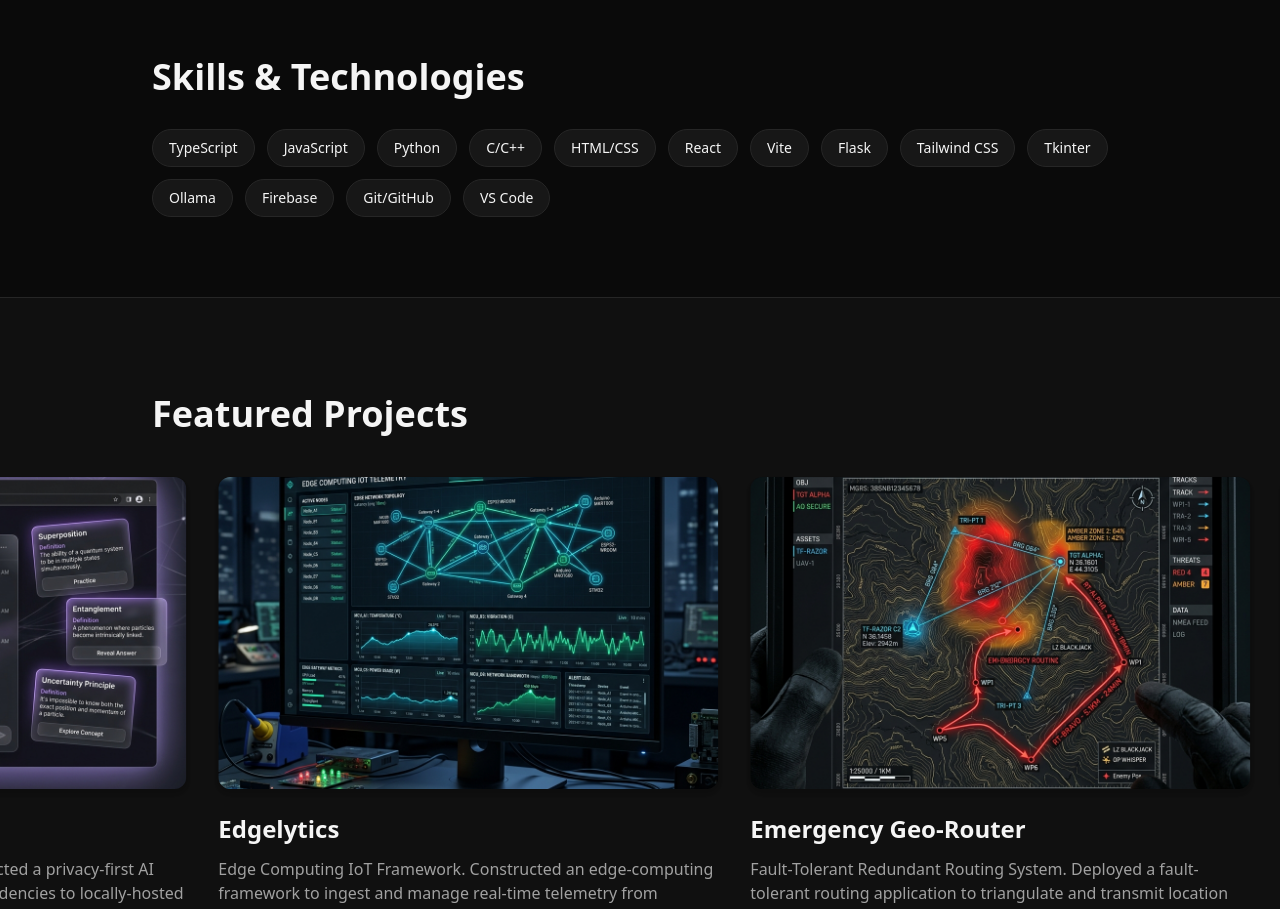
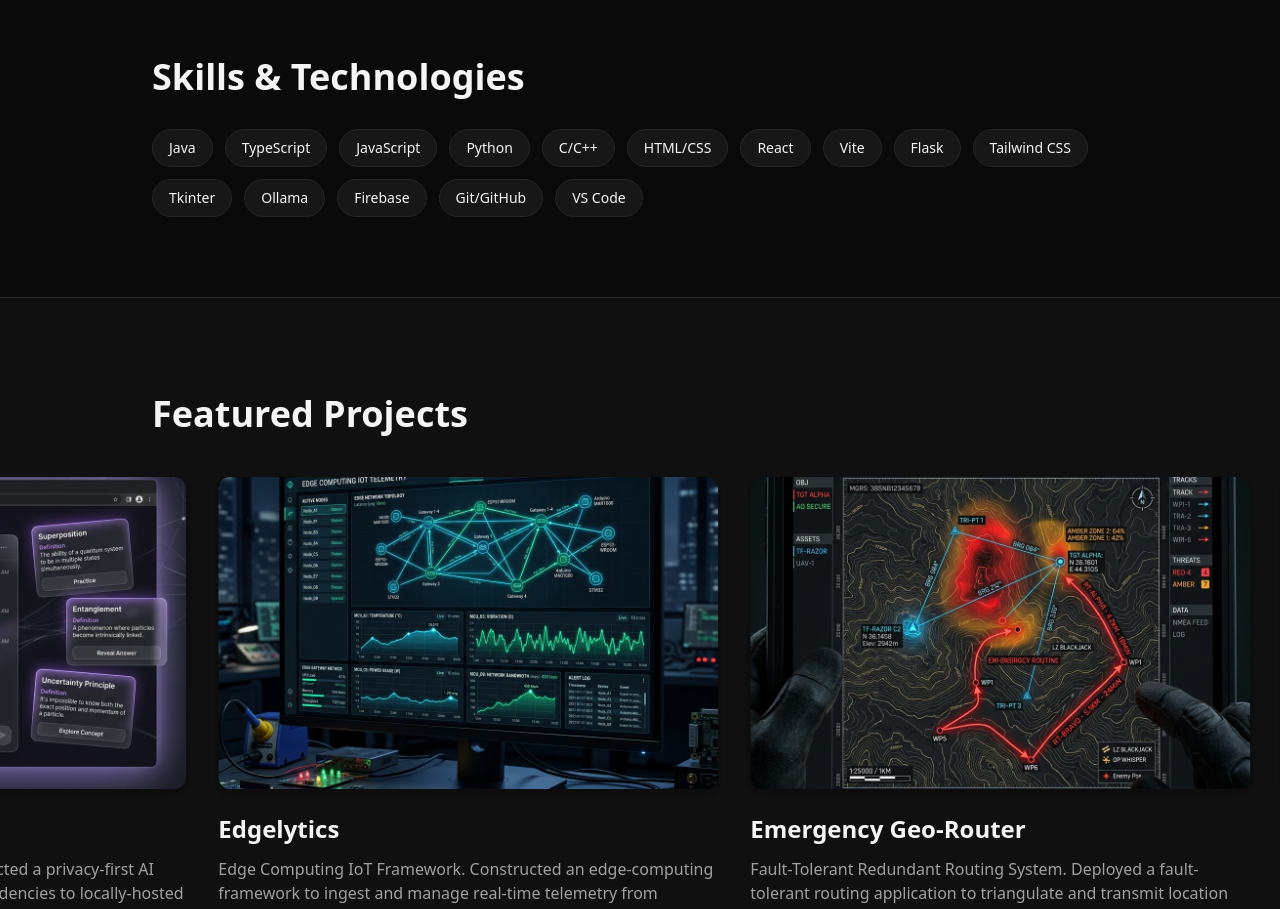
Before and after one commit to allenchandev25-del/allenchandev_portfolio, a React (Vite) app: page / in a window 1280 px wide. Shown: the part 1400-2309 px from the top of the page. Built offline with nearby package versions, Linux system fonts and the light colour scheme.

Commit message:
Update App.tsx

```diff
--- a/src/App.tsx
+++ b/src/App.tsx
@@ -39,7 +39,7 @@ const works = [
 ];
 
 const skills = [
-  "TypeScript", "JavaScript", "Python", "C/C++", "HTML/CSS",
+  "Java", "TypeScript", "JavaScript", "Python", "C/C++", "HTML/CSS",
   "React", "Vite", "Flask", "Tailwind CSS", "Tkinter",
   "Ollama", "Firebase", "Git/GitHub", "VS Code"
 ];
```
